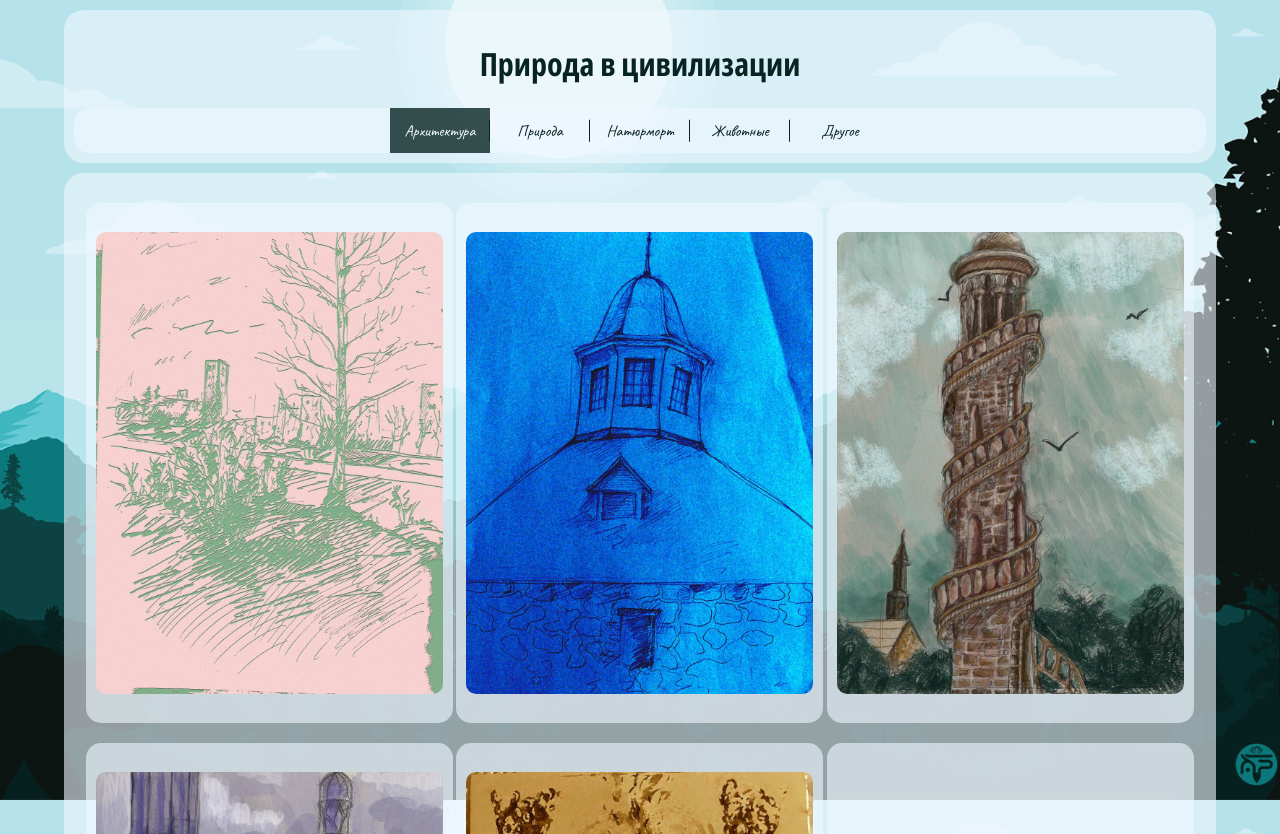
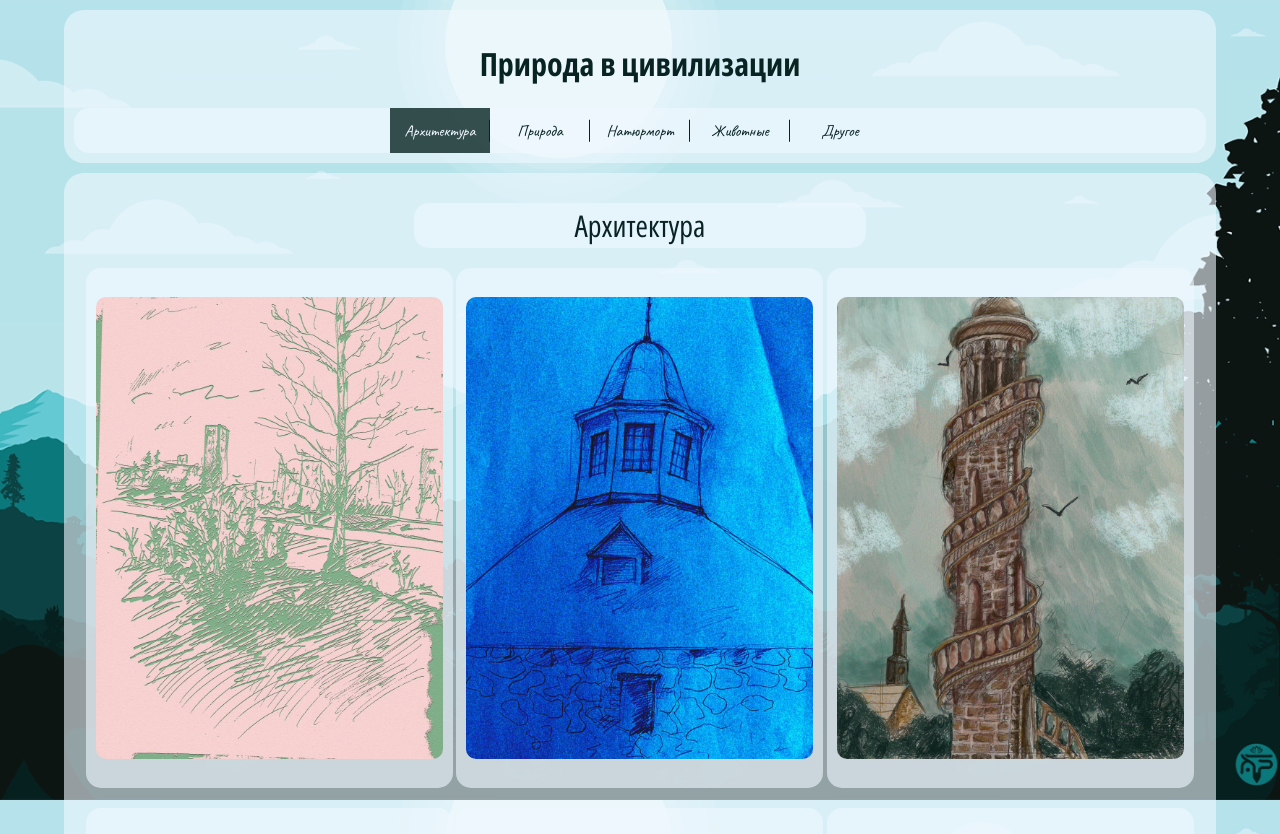
Before and after one commit to Dartosh/web-gallery-task, a plain HTML site: page index.html in a window 1280 px wide. Shown: the top 834 px of the page. Drawn offline with Linux system fonts and the light colour scheme.

Commit message:
refactor: update ui

```diff
--- a/css/main.css
+++ b/css/main.css
@@ -35,7 +35,6 @@ header {
 .nav-bar {
     background-color: rgba(240, 248, 255, 0.6);
     width: 100%;
-    height: 45px;
     margin-top: 20px;
     border-radius: 15px;
 
@@ -49,6 +48,7 @@ header {
     padding: 0;
 
     display: flex;
+    flex-wrap: wrap;
     align-items: center;
 
     list-style-type: none;
@@ -58,6 +58,7 @@ header {
     font-family: 'Caveat';
     height: 100%;
     width: 100px;
+    height: 45px;
     /* border-radius: 10px; */
 
     position: relative;
@@ -225,3 +226,8 @@ main {
 .close-button {
     cursor: pointer;
 }
+
+.section-name {
+    font-size: 30px;
+    width: 40%;
+}
--- a/index.html
+++ b/index.html
@@ -47,6 +47,7 @@
             </nav>
         </header>
         <main>
+            <div class="nav-bar section-name" id="section-name"></div>
             <div class="images-container" id="images-container">
                 <div class="image-card">
                     <img
--- a/js/index.js
+++ b/js/index.js
@@ -3,6 +3,7 @@ const imagesContainer = document.getElementById('images-container');
 const modalWindow = document.getElementById('image-view-modal-wrapper');
 const modalWindowImage = document.getElementById('image-view-modal__image');
 const closeModalButton = document.getElementById('close-button');
+const sectionName = document.getElementById('section-name');
 
 const navBarLiElements = [];
 let isModalOpen = false;
@@ -40,6 +41,8 @@ const renderImagesList = (sectionId) => {
     for (let i = 1; i <= SECTIONS[sectionId].count; i++) {
         const imageCardElement = document.createElement('div');
         const imgElement = document.createElement('img');
+
+        sectionName.textContent = SECTIONS[sectionId].name;
 
         imageCardElement.classList.add('image-card');
 
```
